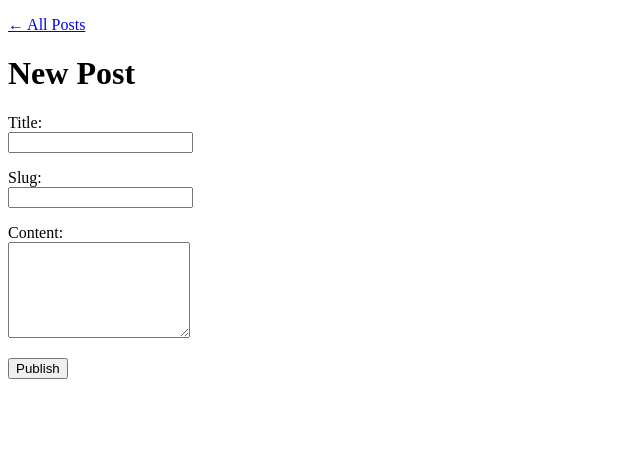
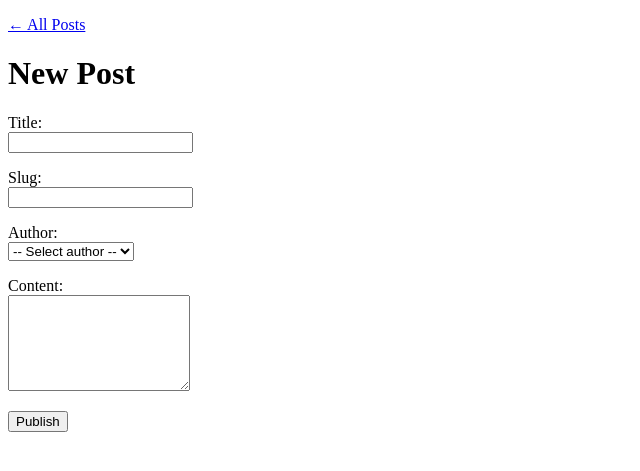
Before and after one commit to Mishiez/knowledge-hub, a Django app: page /posts/new/ in a window 1280 px wide. Shown: the top 471 px of the page, without its empty margins (0-640 px from the left). Run offline with Django 5.2, Linux system fonts and the light colour scheme.

Commit message:
feat: add post_create view (stretch) with author selection dropdown

```diff
--- a/hub/templates/hub/post_form.html
+++ b/hub/templates/hub/post_form.html
@@ -17,6 +17,15 @@
             <input type="text" name="slug" required>
         </p>
         <p>
+            <label>Author:</label><br>
+            <select name="author" required>
+                <option value="">-- Select author --</option>
+                {% for user in users %}
+                    <option value="{{ user.id }}">{{ user.username }}</option>
+                {% endfor %}
+            </select>
+        </p>
+        <p>
             <label>Content:</label><br>
             <textarea name="content" rows="6" required></textarea>
         </p>
--- a/hub/views.py
+++ b/hub/views.py
@@ -19,14 +19,16 @@ def post_create(request):
         title = request.POST.get("title", "").strip()
         slug = request.POST.get("slug", "").strip()
         content = request.POST.get("content", "").strip()
+        author_id = request.POST.get("author")
 
-        if title and slug and content:
+        if title and slug and content and author_id:
             Post.objects.create(
-                author=request.user if request.user.is_authenticated else User.objects.first(),
+                author_id=author_id,
                 title=title,
                 slug=slug,
                 content=content,
             )
             return redirect("hub:post_detail", slug=slug)
 
-    return render(request, "hub/post_form.html")
+    users = User.objects.all()
+    return render(request, "hub/post_form.html", {"users": users})
```
